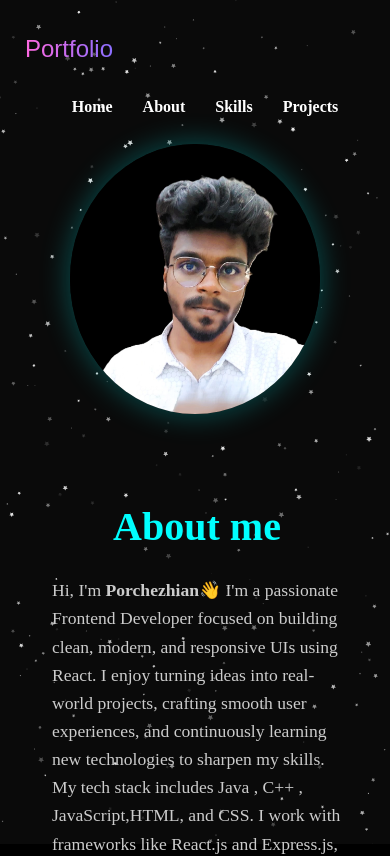
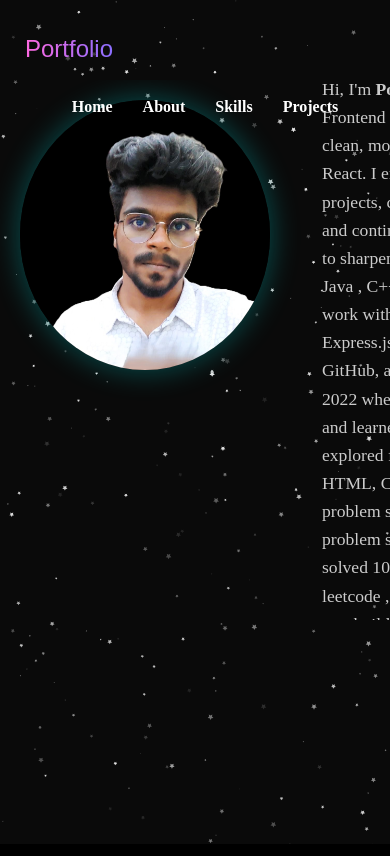
Before and after one commit to chezhianch/Animated-React-Portfolio, a React (Vite) app: page /about in a window 390 px wide. Shown: the top 856 px of the page. Built offline with nearby package versions, Linux system fonts and the light colour scheme.

Commit message:
Update App.css

```diff
--- a/src/App.css
+++ b/src/App.css
@@ -494,7 +494,7 @@ gap: 30px;
   }
 
   /* About Section */
- .about-cont {
+ .abt-cont {
   display: flex;
   align-items: flex-start;
   gap: 2rem;
@@ -515,10 +515,10 @@ gap: 30px;
 }
 
 /* Scrollbar styling */
-.about-cont::-webkit-scrollbar {
+.abt-cont::-webkit-scrollbar {
   width: 6px;
 }
-.about-cont::-webkit-scrollbar-thumb {
+.abt-cont::-webkit-scrollbar-thumb {
   background-color: #2194ba;
   border-radius: 3px;
 }
```
